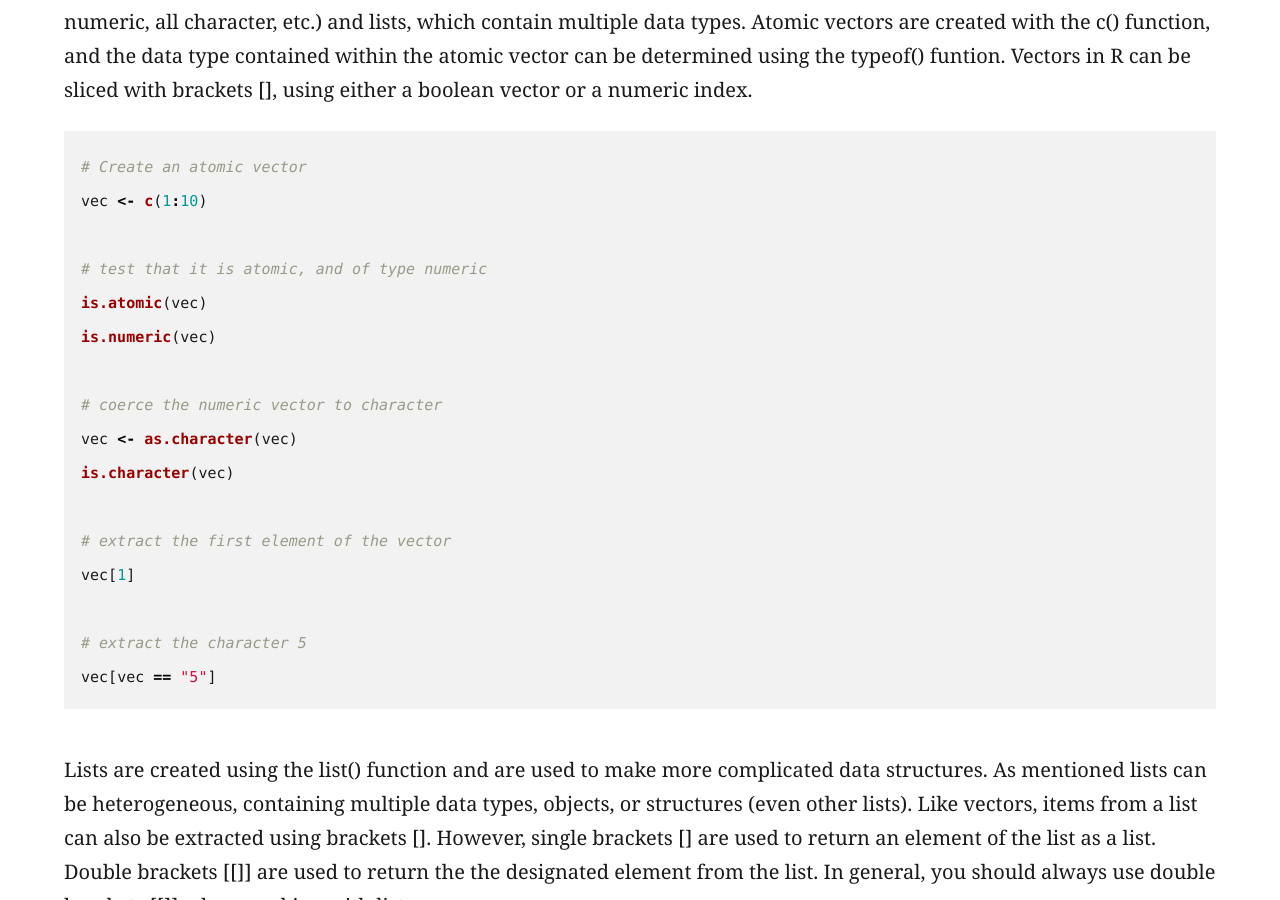
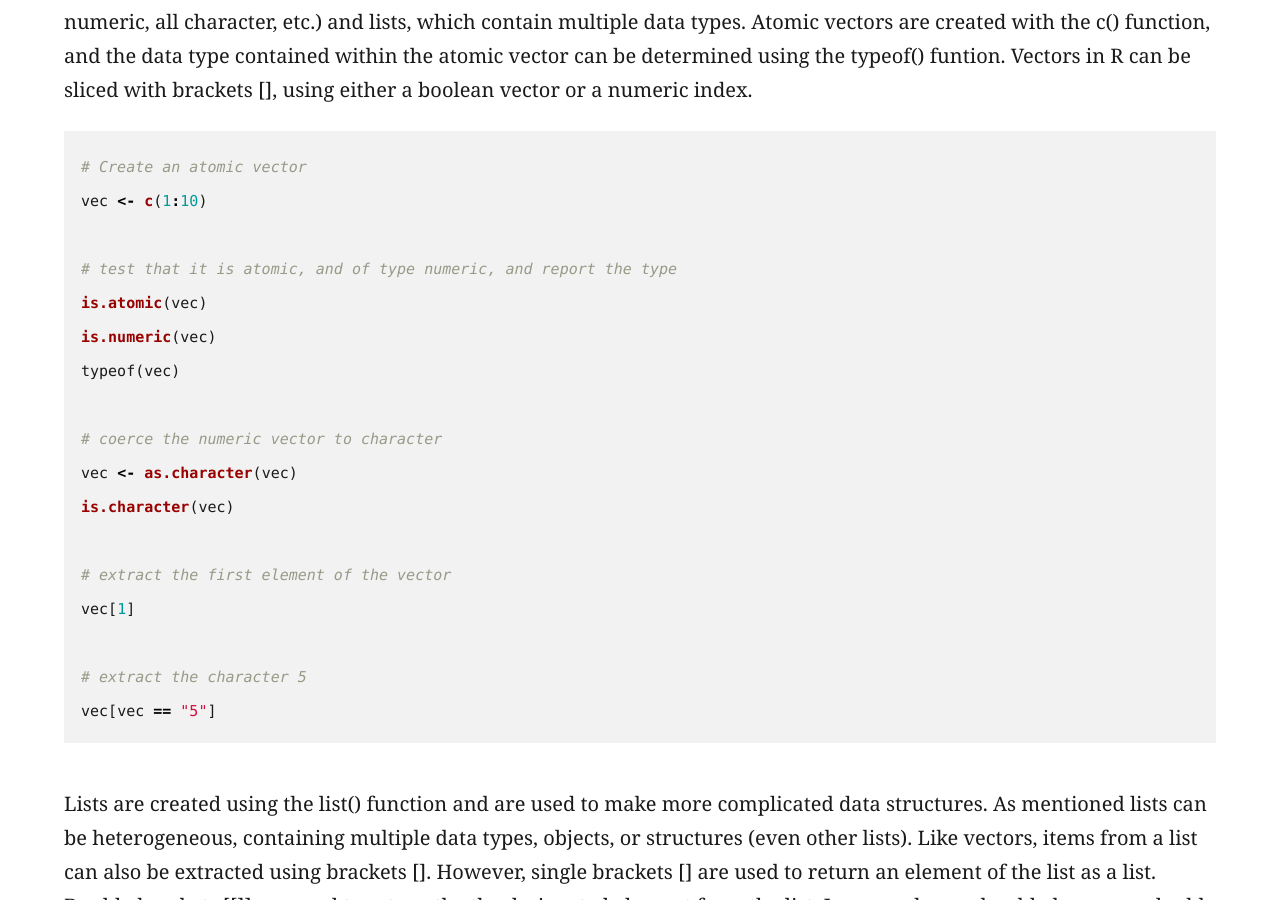
Before and after one commit to griffithlab/genviz.org, a Jekyll site: the page built from _posts/0004-01-01-introductionToR.md, in a window 1280 px wide and 900 px high, scrolled down 4638 px. Built offline with Jekyll 4.4.1, drawn with Linux system fonts in a browser that asks for light colours.

```diff
--- a/_posts/0004-01-01-introductionToR.md
+++ b/_posts/0004-01-01-introductionToR.md
@@ -99,9 +99,10 @@ Data structures in R are objects comprising the data types mentioned above. The
 # Create an atomic vector
 vec <- c(1:10)
 
-# test that it is atomic, and of type numeric
+# test that it is atomic, and of type numeric, and report the type
 is.atomic(vec)
 is.numeric(vec)
+typeof(vec)
 
 # coerce the numeric vector to character
 vec <- as.character(vec)
```
